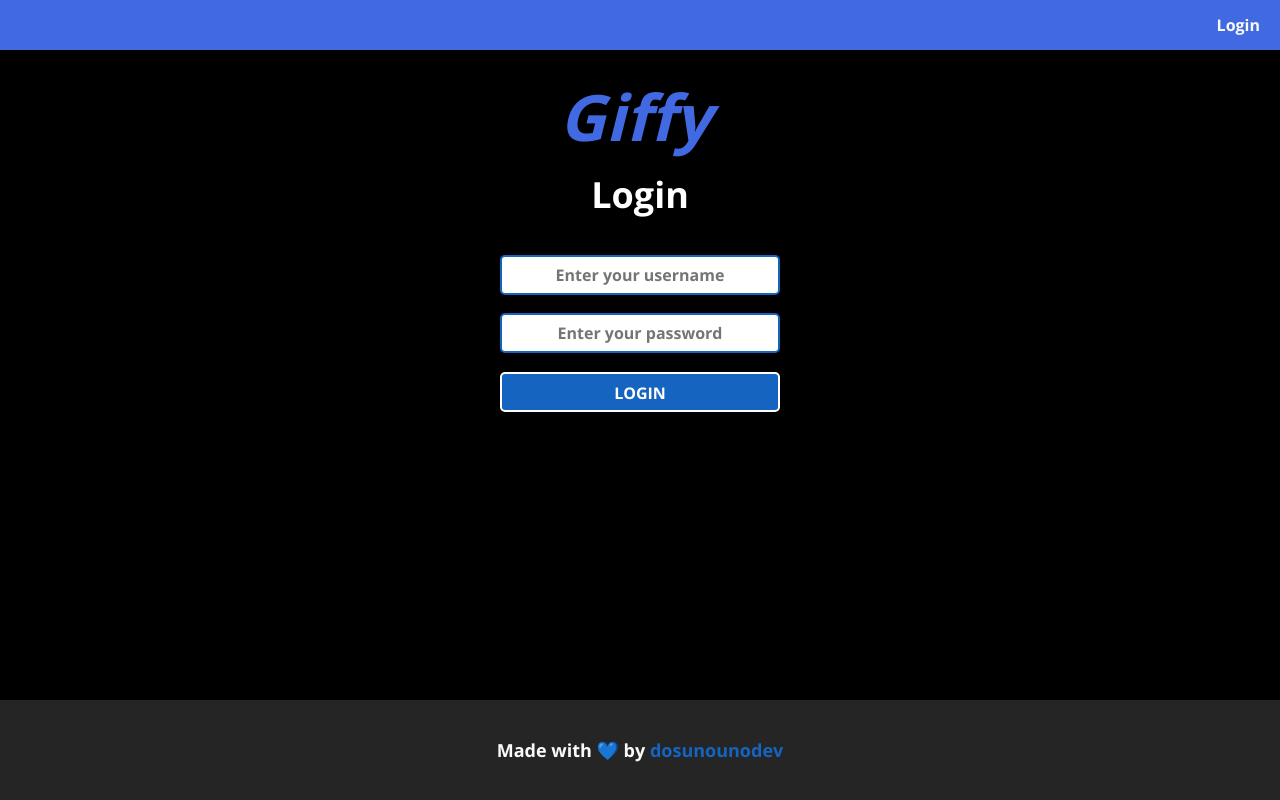
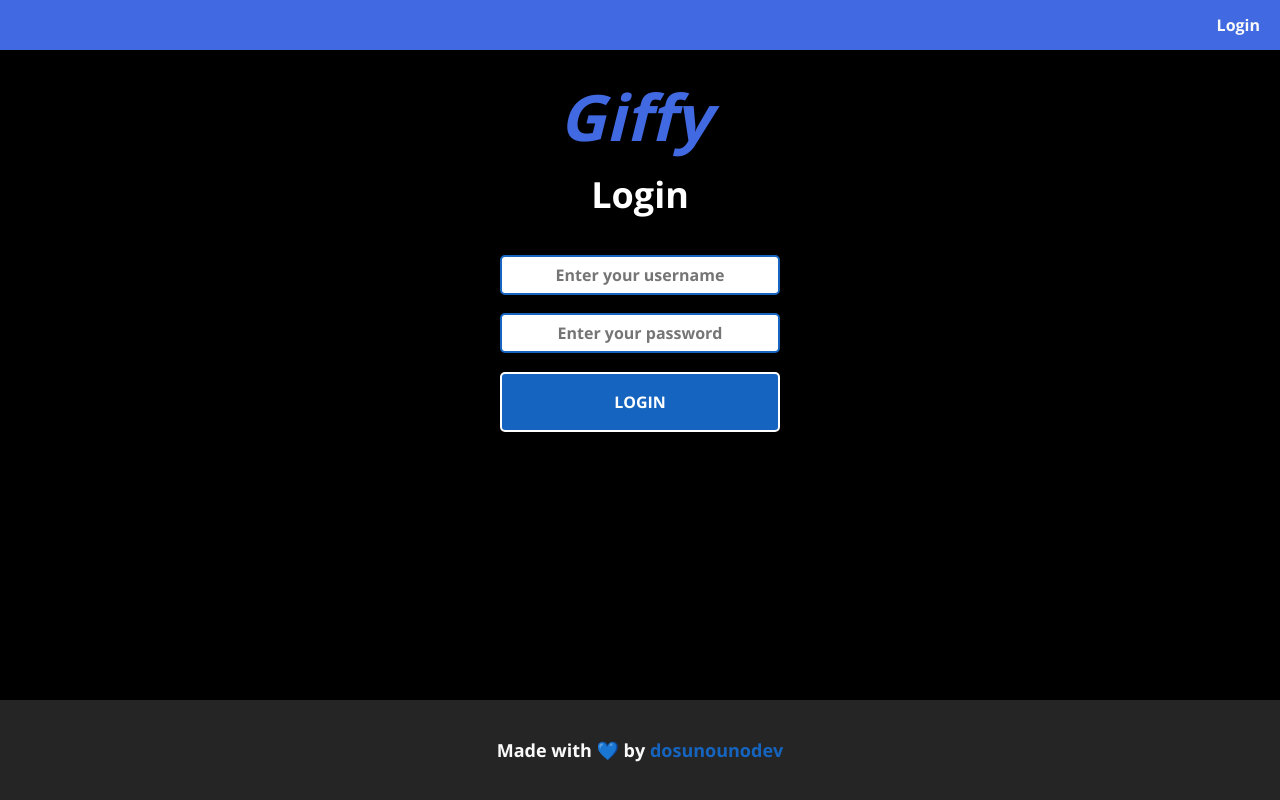
Before and after one commit to dosunounodev/GiffyApp, a React (Create React App) app: page /login in a window 1280 px wide. Built offline with nearby package versions, Linux system fonts and the light colour scheme.

Commit message:
fix en altura de button

```diff
--- a/src/components/Atoms/Button/index.jsx
+++ b/src/components/Atoms/Button/index.jsx
@@ -1,9 +1,9 @@
 import React from 'react';
 import { StyledButton } from './styles';
 
-const Button = ({ children, onClick, invert = false }) => {
+const Button = ({ children, onClick, height, invert = false }) => {
   return (
-    <StyledButton invert={invert} onClick={onClick}>
+    <StyledButton height={height} invert={invert} onClick={onClick}>
       {children}
     </StyledButton>
   );
--- a/src/components/Atoms/Button/styles.js
+++ b/src/components/Atoms/Button/styles.js
@@ -5,7 +5,7 @@ const StyledButton = styled.button`
   width: 100%;
   max-width: 280px;
   margin: 0 auto;
-  height: 40px;
+  height: ${({ height }) => (height && height) || 'auto'};
   padding: 10px;
   border: 2px solid #1565c0;
   border-radius: 5px;
@@ -17,6 +17,7 @@ const StyledButton = styled.button`
   will-change: color, background-color;
   cursor: pointer;
   text-transform: uppercase;
+
   &:hover {
     color: #fff;
     background-color: #1565c0;
--- a/src/components/Pages/Login/index.jsx
+++ b/src/components/Pages/Login/index.jsx
@@ -62,7 +62,9 @@ const Login = () => {
             onChange={handlePasswordChange}
           />
           <br />
-          <Button invert>Login</Button>
+          <Button height="60px" invert>
+            Login
+          </Button>
           <br />
           {loginError && <Title color="salmon">Credentials are invalid</Title>}
         </StyledForm>
```
